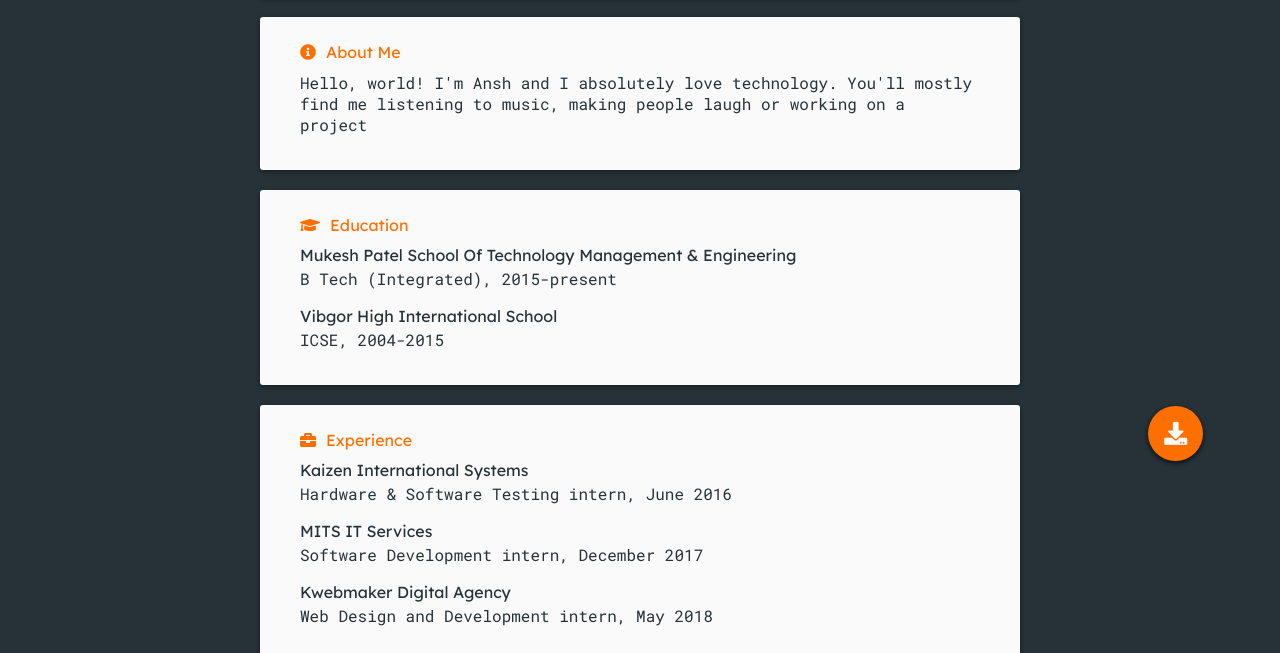
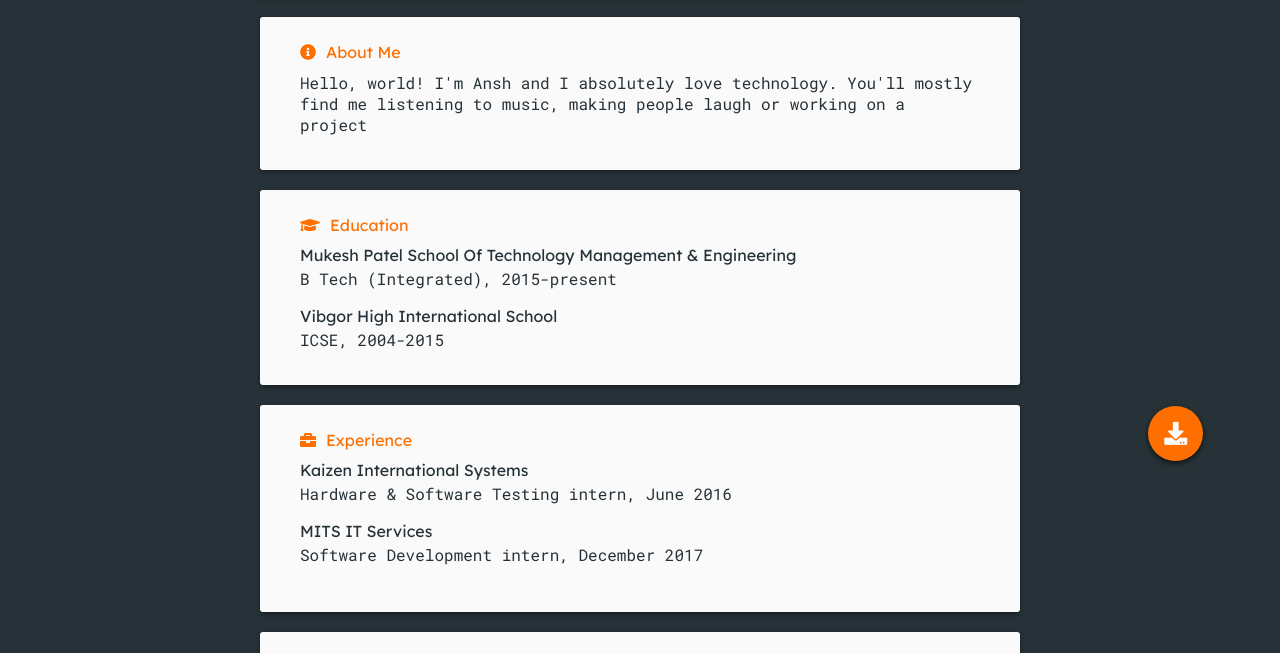
Before and after one commit to anshjainyo/anshjainyo.github.io, a plain HTML site: page index.html in a window 1280 px wide. Shown: the part 299-952 px from the top of the page. Drawn offline with nearby package versions, Linux system fonts and the light colour scheme; files whose address does not match are found by name.

Commit message:
Update index.html

```diff
--- a/index.html
+++ b/index.html
@@ -82,10 +82,7 @@
 
                     <hr align="left">
 
-                    <section class="element">
-                        <div class="name">Kwebmaker Digital Agency</div>
-                        <div class="info">Web Design and Development intern, May 2018</div>
-                    </section>
+
                 </div>
             </section>
         </div>
```
